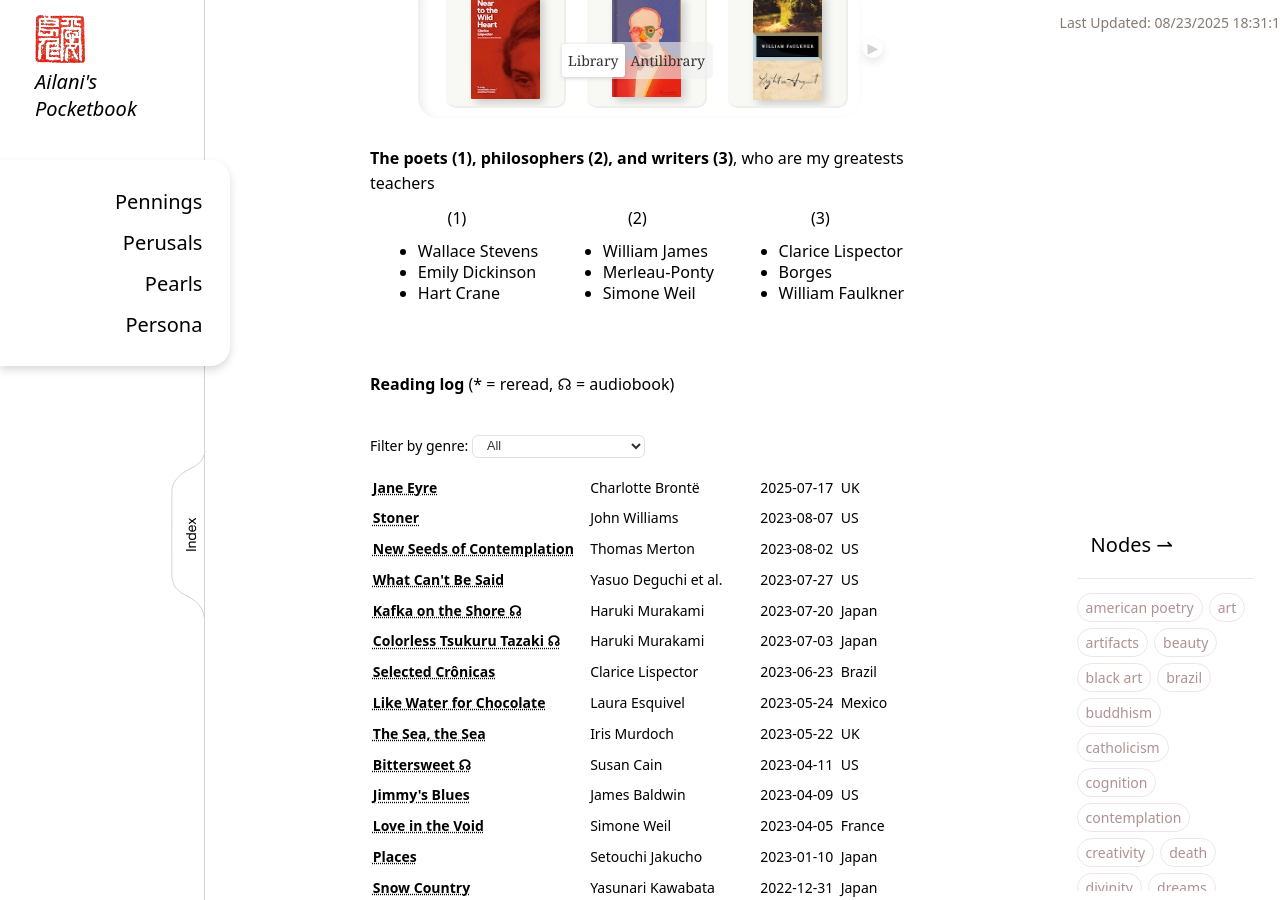
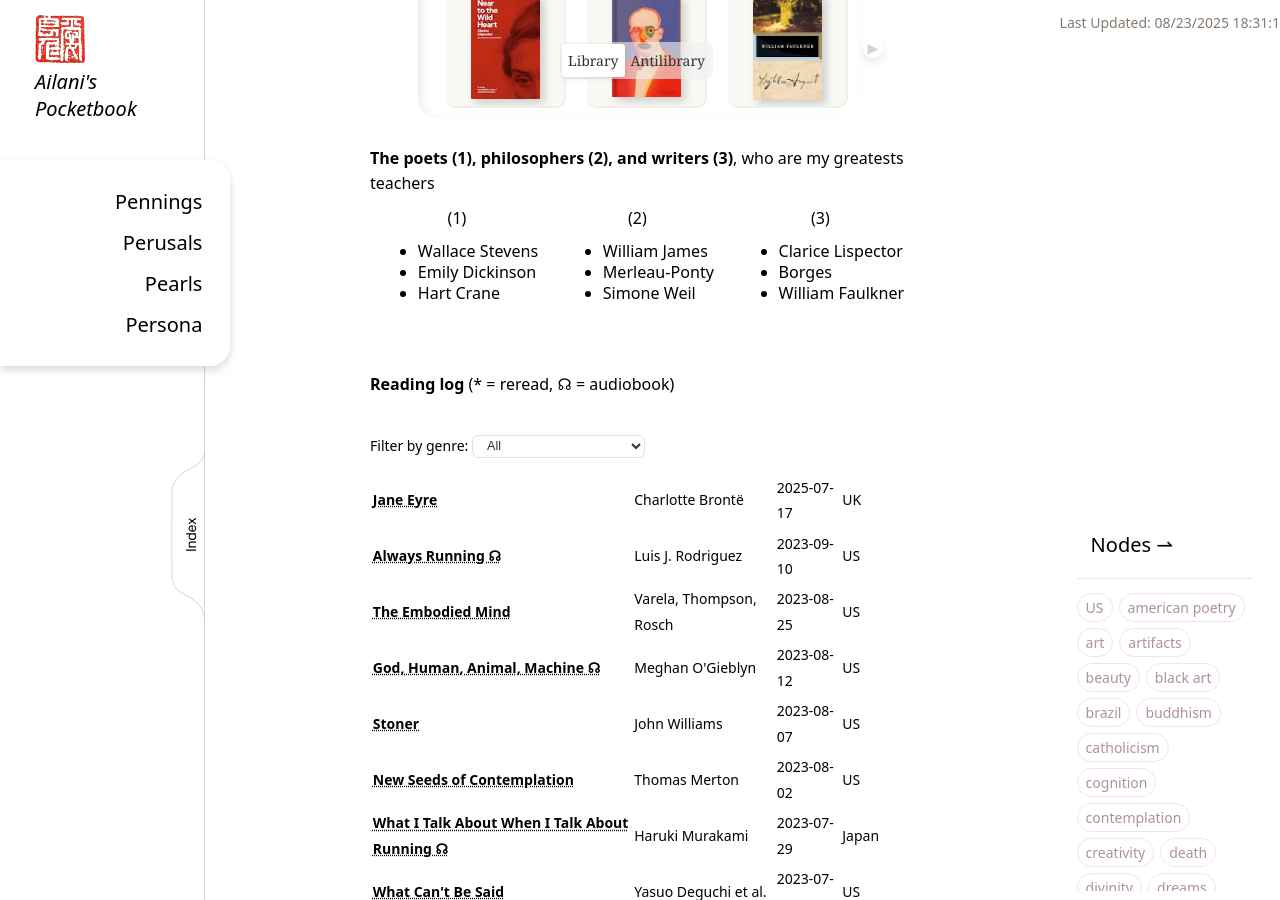
Before and after one commit to ailanisl/ailanisl.github.io, a Jekyll site: the page built from perusals.html, in a window 1280 px wide and 900 px high, scrolled down 333 px. Built offline with Jekyll 4.4.1, drawn with Linux system fonts in a browser that asks for light colours; some of the changed text lies outside the part shown.

Commit message:
articles added

```diff
--- /dev/null
+++ b/_books/always-running.md
@@ -0,0 +1,15 @@
+---
+layout: book
+title: "Always Running"
+author: "Luis J. Rodriguez"
+date_finished: 2023-09-10
+country: "US"
+
+genre: "Autobiographical"
+category: "Nonfiction"
+
+pub_date: "1993"
+tags: [US]
+reread: false
+audio: true
+---
--- /dev/null
+++ b/_books/god-human-animal-machine.md
@@ -0,0 +1,15 @@
+---
+layout: book
+title: "God, Human, Animal, Machine"
+author: "Meghan O'Gieblyn"
+date_finished: 2023-08-12
+country: "US"
+
+genre: "Autobiographical"
+category: "Nonfiction"
+
+pub_date: "2021"
+tags: [US]
+reread: false
+audio: true
+---
--- /dev/null
+++ b/_books/the-embodied-mind.md
@@ -0,0 +1,17 @@
+---
+layout: book
+title: "The Embodied Mind"
+author: "Varela, Thompson, Rosch"
+date_finished: 2023-08-25
+country: "US"
+
+genre: "Cognitive Science"
+category: "Nonfiction"
+
+pub_date: "1991"
+tags: [US]
+reread: false
+audio: false
+---
+
+<a href="{{ '/articles/embodied-cognition/' | relative_url }}">Embodied Cognition article</a>
--- /dev/null
+++ b/_books/what-i-talk-about-when-i-talk-about-running.md
@@ -0,0 +1,15 @@
+---
+layout: book
+title: "What I Talk About When I Talk About Running"
+author: "Haruki Murakami"
+date_finished: 2023-07-29
+country: "Japan"
+
+genre: "Autobiographical"
+category: "Nonfiction"
+
+pub_date: "2007"
+tags: [japan]
+reread: false
+audio: true
+---
--- a/assets/styles.css
+++ b/assets/styles.css
@@ -1199,10 +1199,16 @@ body {
 
 /* ======================== WIKI STYLING ============= */
 .category-box {
-  margin-top: 3rem;
-  display: flex;
-  flex-direction: column;
-  margin-bottom: 3rem;
+  margin-top: 1rem;
+  display: flex;
+  flex-direction: column;
+  margin-bottom: 1rem;
+  border: 1px solid rgb(231, 231, 231);
+  border-radius: 10px;
+  padding: 1rem;
+  box-shadow: 0 4px 8px 0 rgba(0, 0, 0, 0.025);
+  width: auto;
+
 }
 .type-columns {
   display: flex;
--- a/perusals.html
+++ b/perusals.html
@@ -193,7 +193,7 @@ title: "Perusals"
                 {% assign sorted_books = site.books | sort: 'date_finished' | reverse %}
                 {% for book in sorted_books %}
                 <tr data-genre="{{ book.genre | downcase}}">
-                    <td><strong><a class="book-link" href="{{ book.url }}">{{book.title}}
+                    <td><strong><a class="book-link" href="{{ book.url }}">{{book.title }}
                     {% if book.reread %}
                         *
                     {% endif %}
--- a/wiki-index.html
+++ b/wiki-index.html
@@ -44,6 +44,7 @@ permalink: /wiki-index/
       flex-direction: column;
       flex-wrap: wrap;
       max-height: 200px;
+      width: fit-content;
     }
 
 
```
Also changed, not shown: _articles/ideas/handwriting.md (+8 -4 lines), _books/lila.md (added, +17 -0 lines), _books/novelist-as-a-vocation.md (added, +15 -0 lines), 1 other file.
